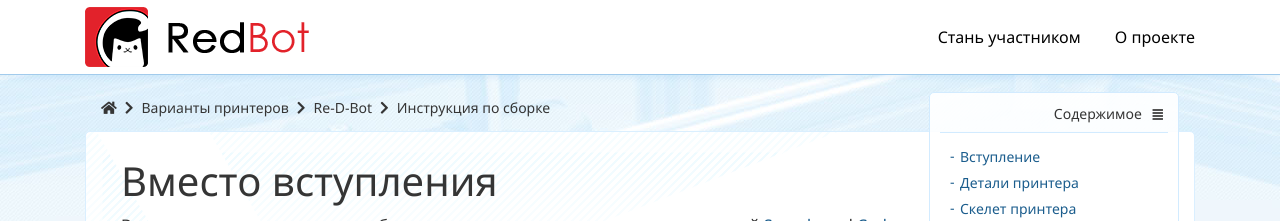
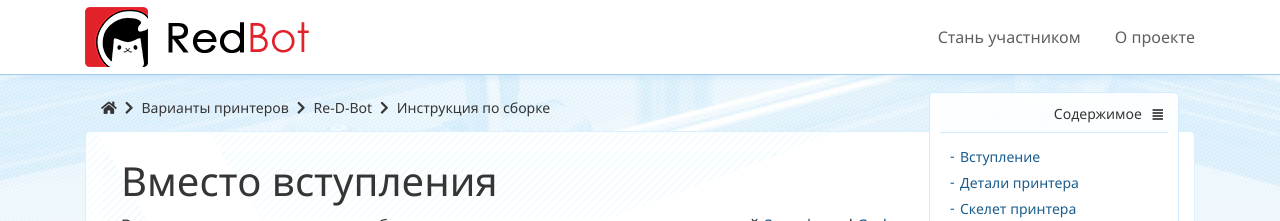
Before and after one commit to NickRimmer/RedBot, a Jekyll site: the page built from pages/ru/printers/v1/assembly/index.md, in a window 1280 px wide. Shown: the top 221 px of the page. Built offline with Jekyll 4.4.1, drawn with Linux system fonts in a browser that asks for light colours; nearby versions of some CDN libraries; comment, search, counter and statistics services are not loaded.

Commit message:
update styles

```diff
--- a/_sass/_menu_top.scss
+++ b/_sass/_menu_top.scss
@@ -1,8 +1,8 @@
 .menu-top{
     a{
-        color: #000;
+        color: #5f5f5f;
         font-size: 16px;
-        font-weight: 200;
+        font-weight: 400;
         margin-left: 30px;
 
         &:first-child{
--- a/_sass/_submenu.scss
+++ b/_sass/_submenu.scss
@@ -61,9 +61,11 @@
         }
 
         &.active, &.sticky:hover{
-            .content{
-                background: rgba(255,255,255,.9);
-                border-color: #d2ebff;
+            @include media-breakpoint-up(sm){
+                .content{
+                    background: rgba(255,255,255,.9);
+                    border-color: #d2ebff;
+                }
             }
 
             .title{
```
